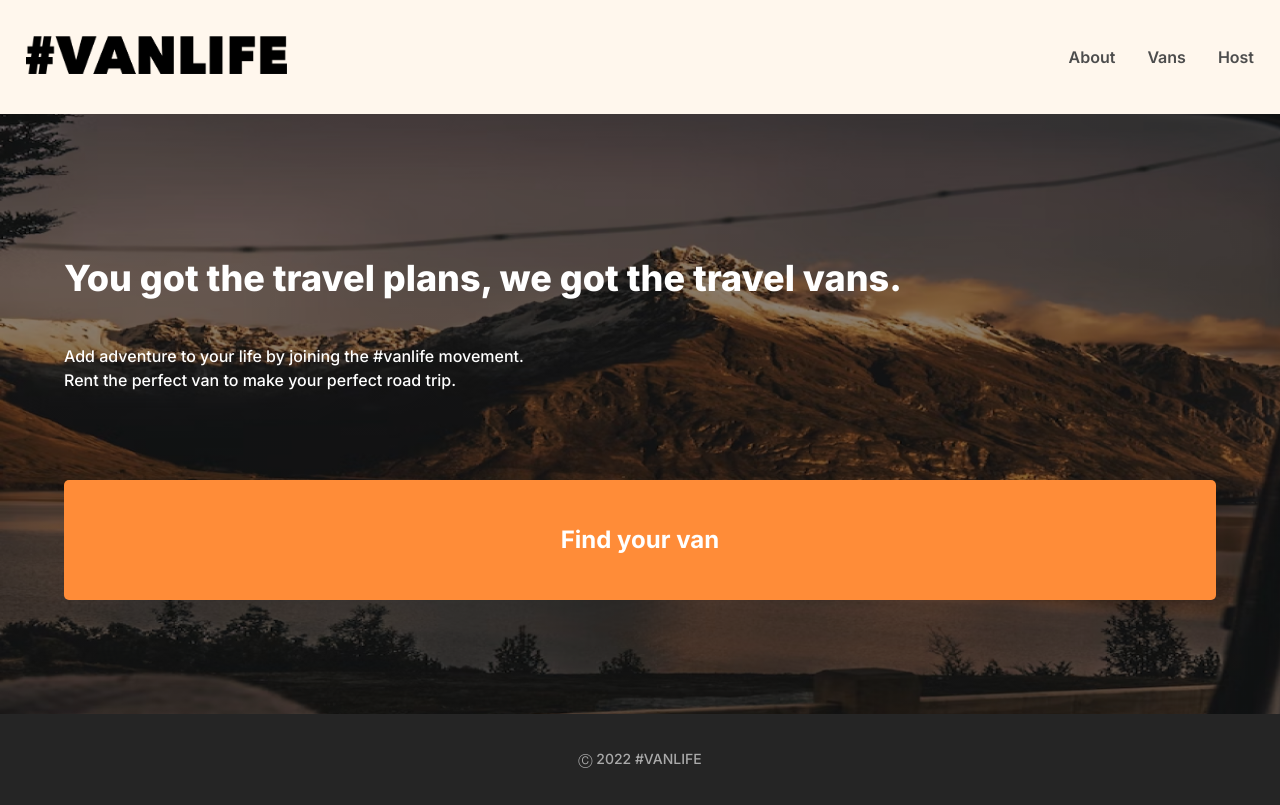
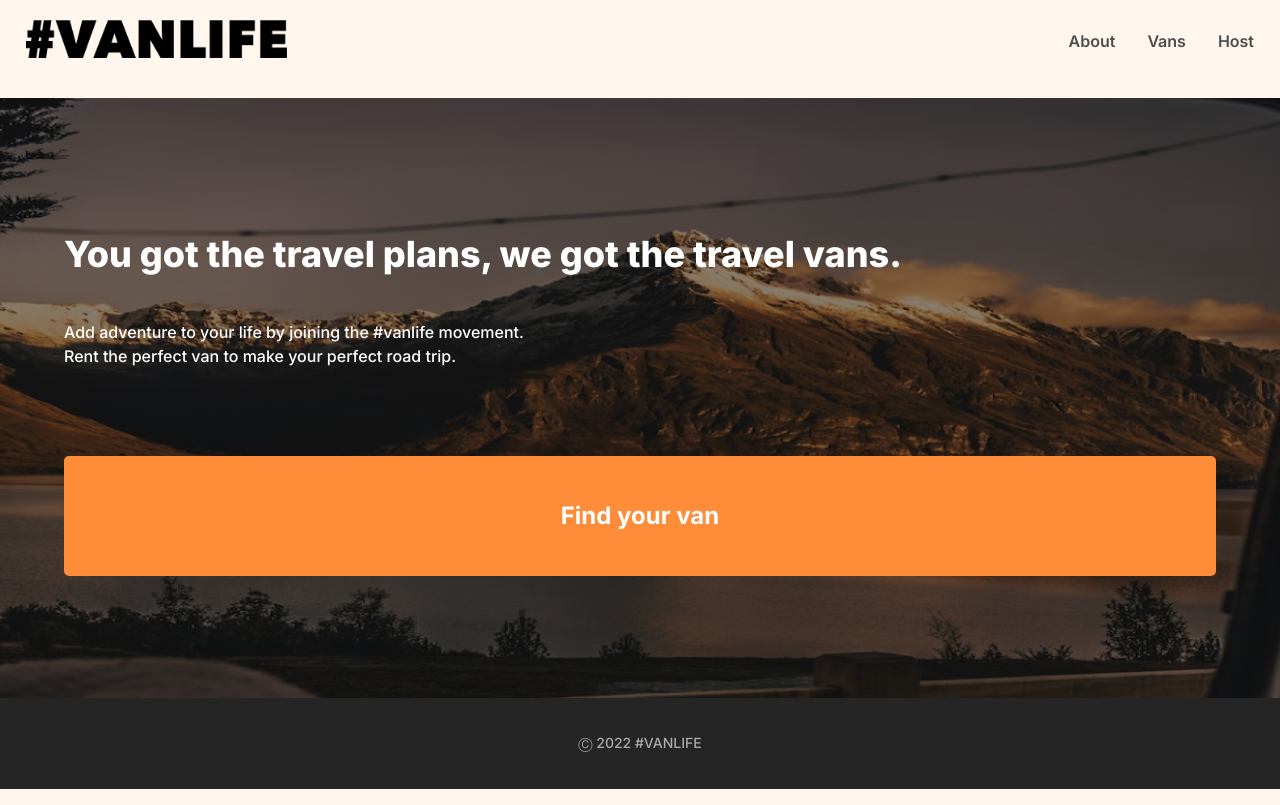
Before and after one commit to charlesoller/VANLIFE-NEXTJS, a Next.js app: page / in a window 1280 px wide. Built offline with nearby package versions, Linux system fonts and the light colour scheme; no server answers.

Commit message:
fixed bottom border issue

```diff
--- a/app/globals.css
+++ b/app/globals.css
@@ -20,13 +20,13 @@ body {
 a {
   text-decoration: none;
   color: #4D4D4D;
+  margin-bottom: 1em;
 }
 
 nav > a:hover,
 .active-link {
   font-weight: bold;
   border-bottom: 1px solid #161616;
-  margin-bottom: 1em;
   color: #161616;
 }
 
@@ -50,7 +50,7 @@ button {
   display: flex;
   justify-content: space-between;
   background: #FFF7ED;
-  padding: 2.25em 1.625em;
+  padding: 1.25em 1.625em;
   color: #4D4D4D;
   font-weight: 600;
   align-items: center;
@@ -251,7 +251,7 @@ button {
 
 .van--detail__name {
   font-size: 3.5rem;
-  /* font-weight: 700; */
+  font-weight: 700;
   margin-bottom: 0;
 }
 
@@ -311,6 +311,7 @@ button {
 
 .vans {
   margin-bottom: 4em;
+  padding: 1em;
 }
 
 .vans__title {
@@ -339,6 +340,7 @@ button {
 .vans__grid {
   display: grid;
   grid-template-columns: repeat(auto-fit, minmax(30%, 1fr));
+  justify-content: center;
   gap: 4em 2em;
   padding: 2.2em;
 }
```
